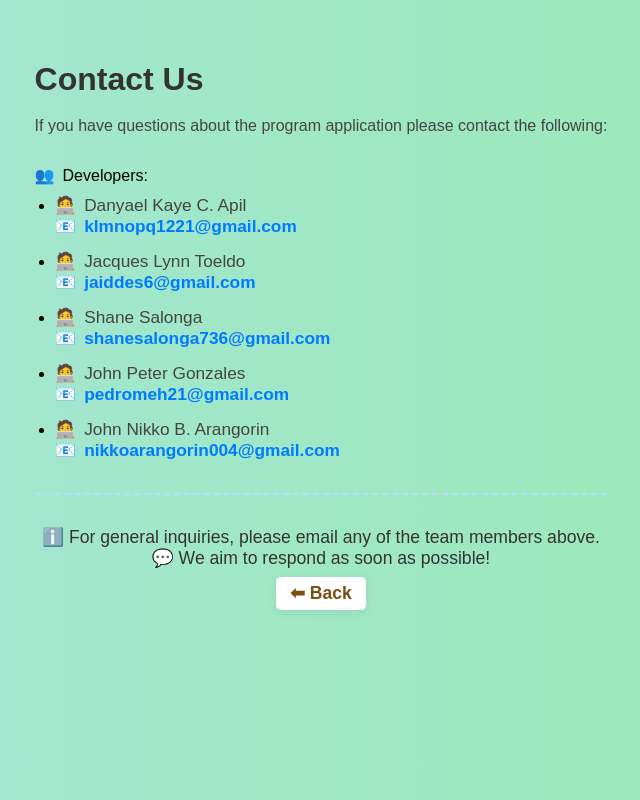
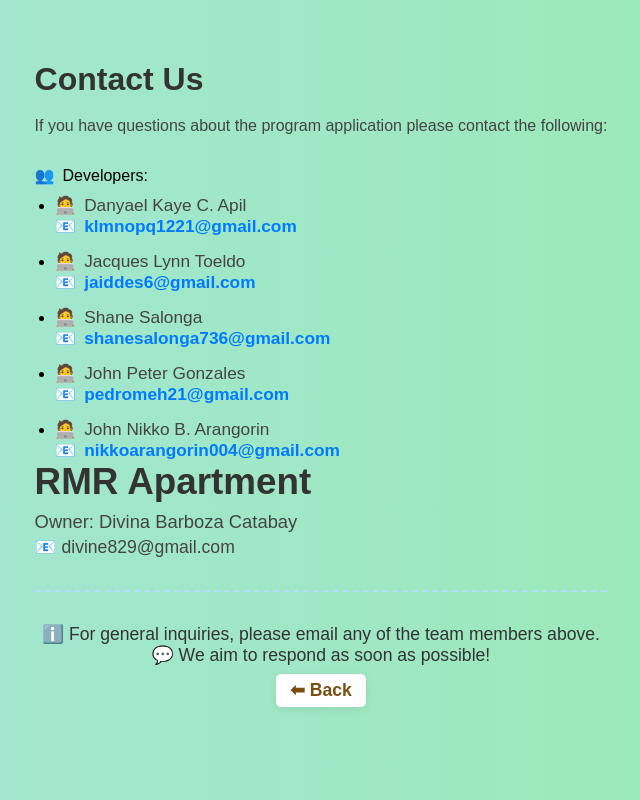
Before and after one commit to Noble636/Capstone2, a React (Create React App) app: page /contact-us in a window 1280 px wide. Shown: the whole page, without its empty margins (319-959 px from the left). Built offline with nearby package versions, Linux system fonts and the light colour scheme.

Commit message:
Initial commit

```diff
--- a/src/components/ContactUs.js
+++ b/src/components/ContactUs.js
@@ -48,6 +48,15 @@ const ContactUs = () => {
             </div>
           </li>
         </ul>
+        <div className="contactus-apartment-info" style={{ marginBottom: "32px" }}>
+          <div style={{ fontSize: "2.3rem", fontWeight: "bold", color: "#333" }}>RMR Apartment</div>
+          <div style={{ fontSize: "1.15rem", marginTop: "8px", color: "#444" }}>
+            Owner: Divina Barboza Catabay
+          </div>
+          <div style={{ fontSize: "1.1rem", marginTop: "4px", color: "#444" }}>
+            <span role="img" aria-label="email">📧</span> divine829@gmail.com
+          </div>
+        </div>
         <hr style={{margin:'32px 0', border:'none', borderTop:'2px dashed #b0e0ff'}} />
         <div style={{textAlign:'center', marginBottom:'8px', fontSize:'1.1rem', color:'#333'}}>
           <span role="img" aria-label="info">ℹ️</span> For general inquiries, please email any of the team members above.<br/>
```
